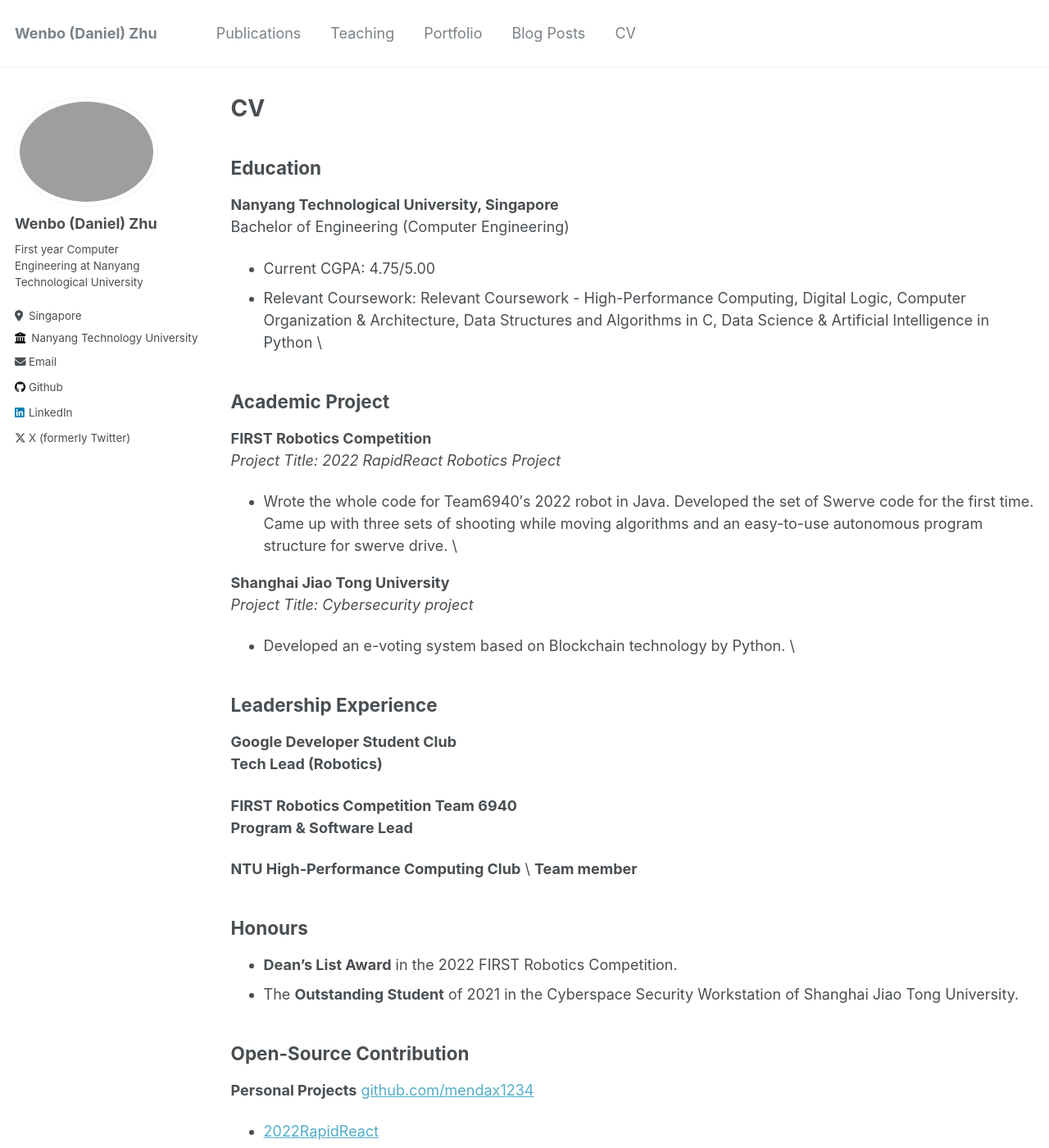
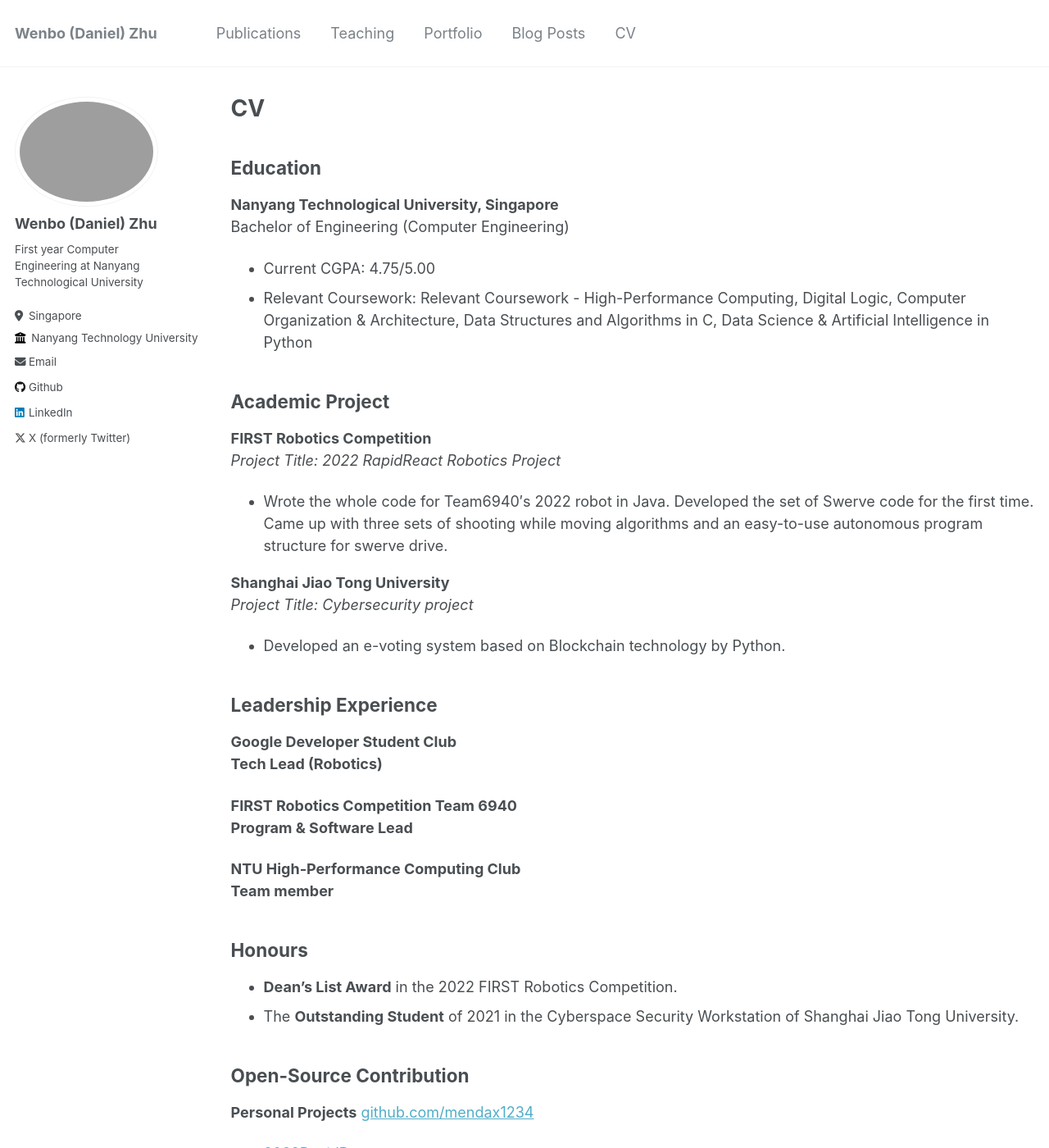
Before and after one commit to mendax1234/mendax1234.github.io, a Jekyll site: the page built from _pages/cv.md, in a window 1280 px wide and 1400 px high. Shown: the whole window at 82% size. Built offline with Jekyll 4.4.1, drawn with Linux system fonts in a browser that asks for light colours.

Commit message:
Fix small erros in CV

```diff
--- a/_pages/cv.md
+++ b/_pages/cv.md
@@ -14,17 +14,17 @@
 **Nanyang Technological University, Singapore** \
 Bachelor of Engineering (Computer Engineering)
 - Current CGPA: 4.75/5.00
-- Relevant Coursework: Relevant Coursework - High-Performance Computing, Digital Logic, Computer Organization & Architecture, Data Structures and Algorithms in C, Data Science & Artificial Intelligence in Python \
+- Relevant Coursework: Relevant Coursework - High-Performance Computing, Digital Logic, Computer Organization & Architecture, Data Structures and Algorithms in C, Data Science & Artificial Intelligence in Python
 
 Academic Project
 ------
 **FIRST Robotics Competition** \
 *Project Title: 2022 RapidReact Robotics Project*
-- Wrote the whole code for Team6940′s 2022 robot in Java. Developed the set of Swerve code for the first time. Came up with three sets of shooting while moving algorithms and an easy-to-use autonomous program structure for swerve drive. \
+- Wrote the whole code for Team6940′s 2022 robot in Java. Developed the set of Swerve code for the first time. Came up with three sets of shooting while moving algorithms and an easy-to-use autonomous program structure for swerve drive.
 
 **Shanghai Jiao Tong University** \
 *Project Title: Cybersecurity project*
-- Developed an e-voting system based on Blockchain technology by Python. \
+- Developed an e-voting system based on Blockchain technology by Python.
 
 Leadership Experience
 ------
```
